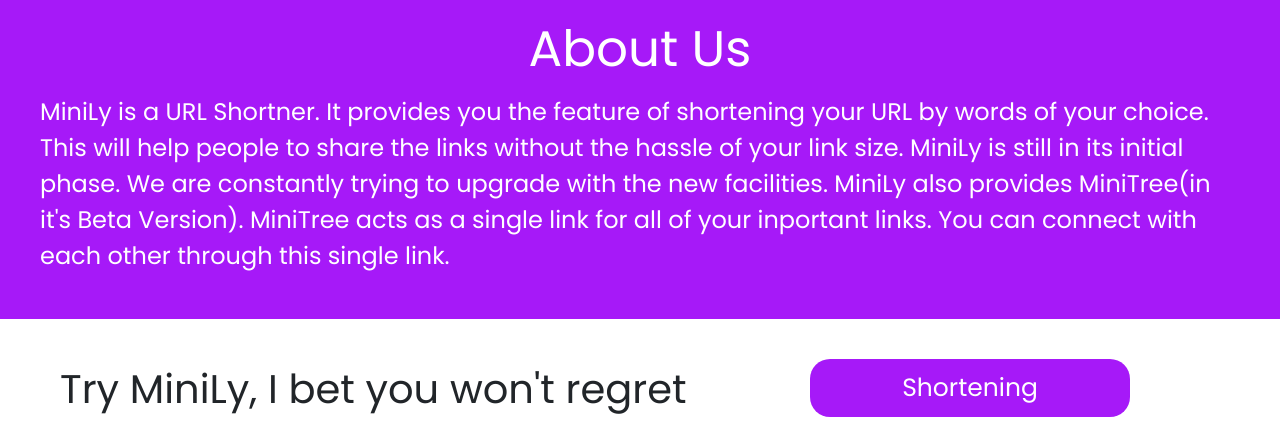
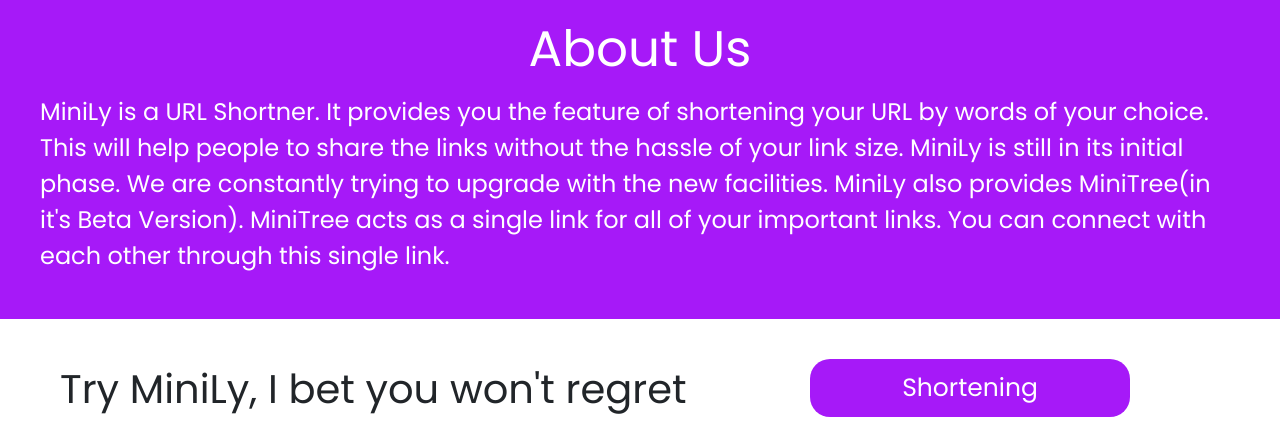
Before and after one commit to aayush18602/MiniLy, a Django app: page / in a window 1280 px wide. Shown: the part 581-1002 px from the top of the page. Run offline with Django 3.2, Linux system fonts and the light colour scheme; some libraries are stand-ins or nearby versions.

Commit message:
Some more changes

```diff
--- a/short/templates/short/index.html
+++ b/short/templates/short/index.html
@@ -20,7 +20,7 @@
             <h1>About Us</h1>
         </div>
         <div class="about-data">
-            MiniLy is a URL Shortner. It provides you the feature of shortening your URL by words of your choice. This will help people to share the links without the hassle of your link size. MiniLy is still in its initial phase. We are constantly trying to upgrade with the new facilities. MiniLy also provides MiniTree(in it's Beta Version). MiniTree acts as a single link for all of your inportant links. You can connect with each other through this single link.
+            MiniLy is a URL Shortner. It provides you the feature of shortening your URL by words of your choice. This will help people to share the links without the hassle of your link size. MiniLy is still in its initial phase. We are constantly trying to upgrade with the new facilities. MiniLy also provides MiniTree(in it's Beta Version). MiniTree acts as a single link for all of your important links. You can connect with each other through this single link.
         </div>
     </div>
     <div class="generate">
--- a/short/views.py
+++ b/short/views.py
@@ -138,7 +138,7 @@
                 messages.success(request,"MiniLy created Successfully")
                 return redirect('/dashboard/')
             else:
-                messages.error(request, "Already exists")
+                messages.error(request, "ShortName Already exists")
                 return redirect('/dashboard/')
         elif request.POST['original']:
             usr=request.user
```
